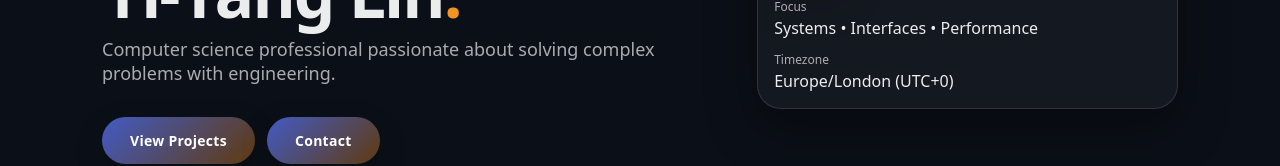
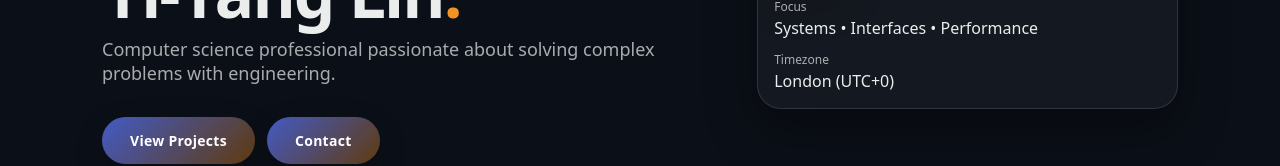
Before and after one commit to yiyanglin0102/personal-website, a React (Create React App) app: page / in a window 1280 px wide. Shown: the part 209-375 px from the top of the page. Built offline with nearby package versions, Linux system fonts and the light colour scheme.

Commit message:
Update Time zone translations

```diff
--- a/src/i18n.js
+++ b/src/i18n.js
@@ -56,7 +56,7 @@ export const dict = {
     stat_focus_k: "Focus",
     stat_focus_v: "Systems • Interfaces • Performance",
     stat_tz_k: "Timezone",
-    stat_tz_v: "Europe/London (UTC+0)",
+    stat_tz_v: "London (UTC+0)",
 
     contact_title: "Get in Touch",
     contact_desc: "Have a project, idea, or question? Feel free to reach out.",
@@ -87,7 +87,7 @@ export const dict = {
     stat_focus_k: "重點",
     stat_focus_v: "系統 • 介面 • 效能",
     stat_tz_k: "時區",
-    stat_tz_v: "Europe/London (UTC+0)",
+    stat_tz_v: "倫敦（UTC+0）",
 
     contact_title: "Get in Touch",
     contact_desc: "有合作想法或問題，歡迎隨時留言。",
@@ -118,7 +118,7 @@ export const dict = {
     stat_focus_k: "重点",
     stat_focus_v: "系统 • 界面 • 性能",
     stat_tz_k: "时区",
-    stat_tz_v: "Europe/London (UTC+0)",
+    stat_tz_v: "伦敦（UTC+0）",
 
     contact_title: "Get in Touch",
     contact_desc: "有合作想法或问题，欢迎随时留言。",
@@ -149,7 +149,7 @@ export const dict = {
     stat_focus_k: "Focus",
     stat_focus_v: "Systèmes • Interfaces • Performance",
     stat_tz_k: "Fuseau horaire",
-    stat_tz_v: "Europe/London (UTC+0)",
+    stat_tz_v: "Londres (UTC+0)",
 
     contact_title: "Get in Touch",
     contact_desc: "Une idée, un projet ou une question ? Écrivez-moi.",
@@ -180,7 +180,7 @@ export const dict = {
     stat_focus_k: "注力",
     stat_focus_v: "システム • インターフェース • パフォーマンス",
     stat_tz_k: "タイムゾーン",
-    stat_tz_v: "Europe/London (UTC+0)",
+    stat_tz_v: "ロンドン（UTC+0）",
 
     contact_title: "Get in Touch",
     contact_desc: "プロジェクトや質問があればお気軽にご連絡ください。",
@@ -211,7 +211,7 @@ export const dict = {
     stat_focus_k: "Enfoque",
     stat_focus_v: "Sistemas • Interfaces • Rendimiento",
     stat_tz_k: "Zona horaria",
-    stat_tz_v: "Europe/London (UTC+0)",
+    stat_tz_v: "Londres (UTC+0)",
 
     contact_title: "Get in Touch",
     contact_desc: "¿Tienes un proyecto o una pregunta? Escríbeme.",
@@ -242,7 +242,7 @@ export const dict = {
     stat_focus_k: "التركيز",
     stat_focus_v: "الأنظمة • الواجهات • الأداء",
     stat_tz_k: "المنطقة الزمنية",
-    stat_tz_v: "Europe/London (UTC+0)",
+    stat_tz_v: "لندن (UTC+0)",
 
     contact_title: "Get in Touch",
     contact_desc: "هل لديك مشروع أو فكرة أو سؤال؟ لا تتردد في التواصل.",
@@ -273,7 +273,7 @@ export const dict = {
     stat_focus_k: "집중 분야",
     stat_focus_v: "시스템 • 인터페이스 • 성능",
     stat_tz_k: "시간대",
-    stat_tz_v: "Europe/London (UTC+0)",
+    stat_tz_v: "런던 (UTC+0)",
 
     contact_title: "Get in Touch",
     contact_desc: "프로젝트나 질문이 있다면 언제든지 연락하세요.",
@@ -304,7 +304,7 @@ export const dict = {
     stat_focus_k: "Trọng tâm",
     stat_focus_v: "Hệ thống • Giao diện • Hiệu năng",
     stat_tz_k: "Múi giờ",
-    stat_tz_v: "Europe/London (UTC+0)",
+    stat_tz_v: "Luân Đôn (UTC+0)",
 
     contact_title: "Get in Touch",
     contact_desc: "Bạn có dự án hay câu hỏi? Hãy gửi tin nhắn cho tôi.",
@@ -335,7 +335,7 @@ export const dict = {
     stat_focus_k: "โฟกัส",
     stat_focus_v: "ระบบ • อินเทอร์เฟซ • ประสิทธิภาพ",
     stat_tz_k: "เขตเวลา",
-    stat_tz_v: "Europe/London (UTC+0)",
+    stat_tz_v: "ลอนดอน (UTC+0)",
 
     contact_title: "Get in Touch",
     contact_desc: "มีโปรเจกต์ ไอเดีย หรือคำถาม? ติดต่อผมได้เลย",
@@ -366,7 +366,7 @@ export const dict = {
     stat_focus_k: "Fokus",
     stat_focus_v: "Systeme • Schnittstellen • Performance",
     stat_tz_k: "Zeitzone",
-    stat_tz_v: "Europe/London (UTC+0)",
+    stat_tz_v: "London (UTC+0)",
 
     contact_title: "Get in Touch",
     contact_desc: "Haben Sie ein Projekt oder eine Frage? Schreiben Sie mir.",
@@ -397,7 +397,7 @@ export const dict = {
     stat_focus_k: "Focus",
     stat_focus_v: "Systemen • Interfaces • Performance",
     stat_tz_k: "Tijdzone",
-    stat_tz_v: "Europe/London (UTC+0)",
+    stat_tz_v: "Londen (UTC+0)",
 
     contact_title: "Get in Touch",
     contact_desc: "Heb je een project of vraag? Stuur gerust een bericht.",
```
